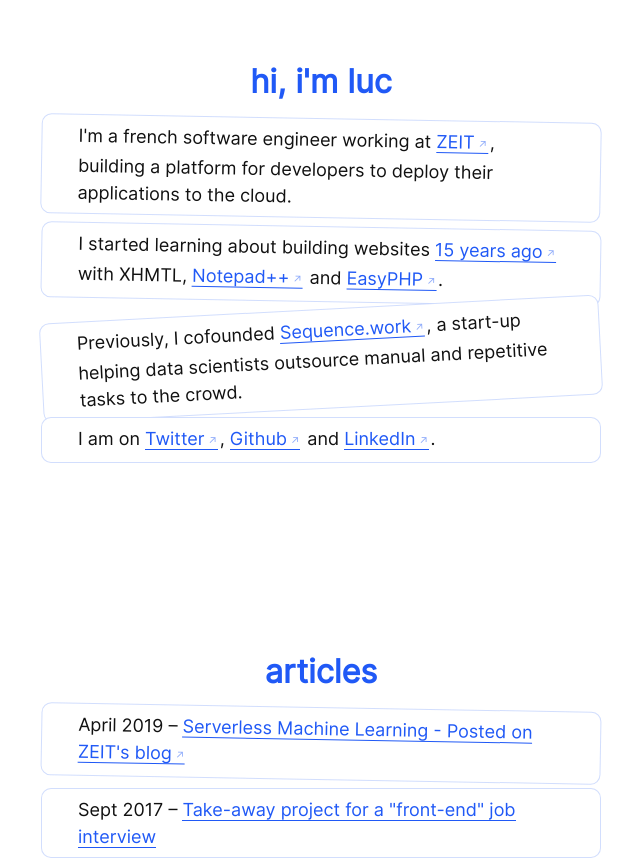
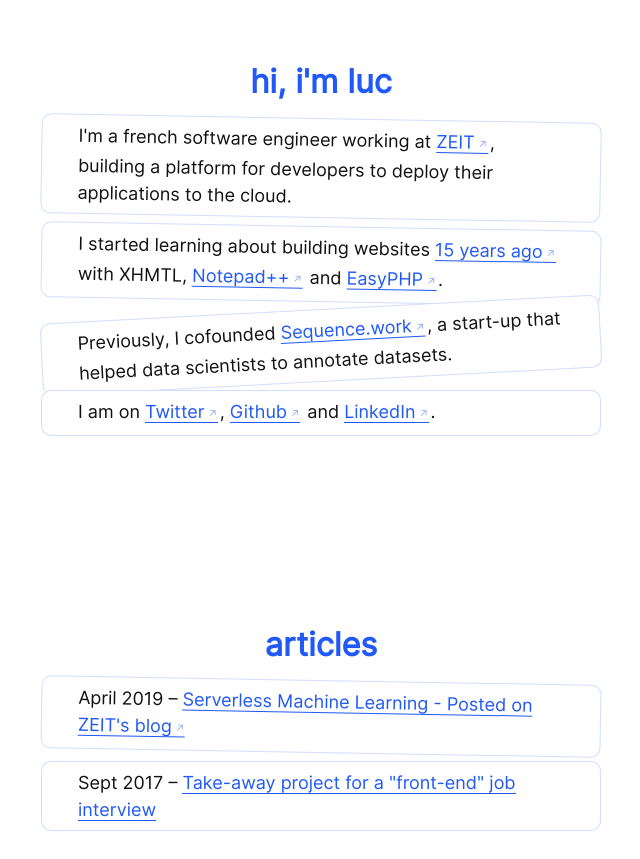
Before and after one commit to lucleray/luc.im, a Next.js app: page / in a window 1280 px wide. Shown: the top 859 px of the page, without its empty margins (9-649 px from the left). Built offline with nearby package versions, Linux system fonts and the light colour scheme.

Commit message:
update sequence description

```diff
--- a/pages/index.js
+++ b/pages/index.js
@@ -19,8 +19,7 @@ const Presentation = () => (
     </Card>
     <Card>
       Previously, I cofounded <A href="https://sequence.work">Sequence.work</A>,
-      a start-up helping data scientists outsource manual and repetitive tasks
-      to the crowd.
+      a start-up that helped data scientists to annotate datasets.
     </Card>
     <Card>
       I am on <A href="https://twitter.com/lucleray">Twitter</A>,{' '}
```
